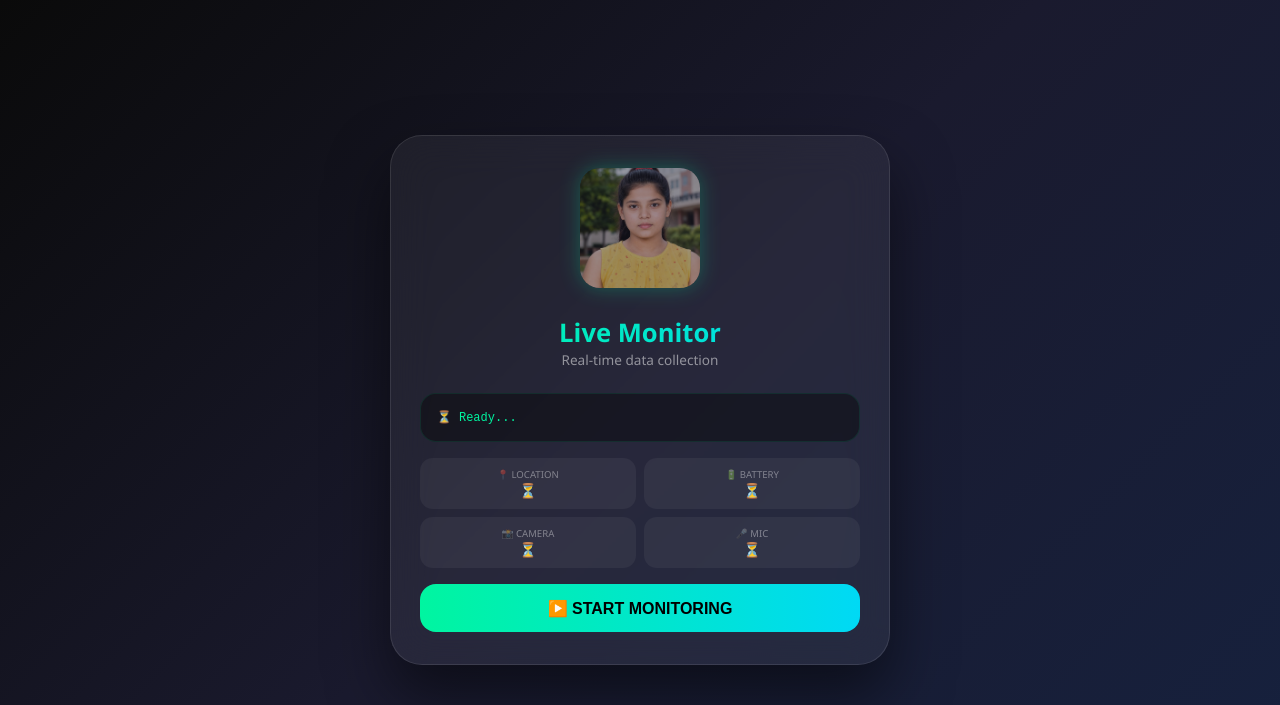
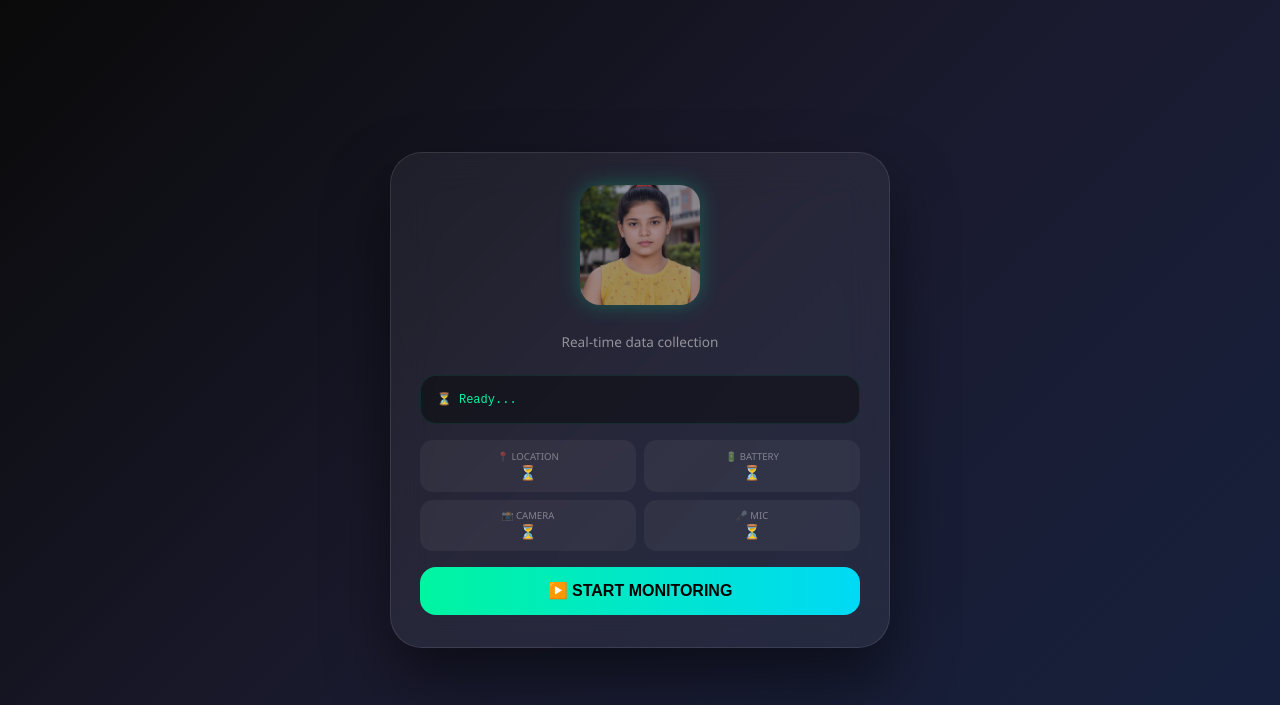
Before and after one commit to nirajaurangabad/monitor, a Flask app: page / in a window 1280 px wide. Shown: the top 705 px of the page. Run offline with Flask 3, Linux system fonts and the light colour scheme.

Commit message:
Update index.html

```diff
--- a/templates/index.html
+++ b/templates/index.html
@@ -62,8 +62,7 @@
 <body>
 
 <div class="glass-card">
-    <div class="icon"><img src="/static/icon.png" alt="icon" style="width:120px;height:120px;object-fit:cover;border-radius:20px;box-shadow:0 0 20px rgba(0,245,160,0.5);"></div>
-    <h1>Live Monitor</h1>
+   <div class="icon"><img src="/static/icon.png" alt="icon" style="width:120px;height:120px;object-fit:cover;border-radius:20px;box-shadow:0 0 20px rgba(0,245,160,0.5);"></div>
     <div class="sub">Real-time data collection</div>
     <div class="status-area" id="logBox">⏳ Ready...</div>
     <div class="stats-grid">
```
